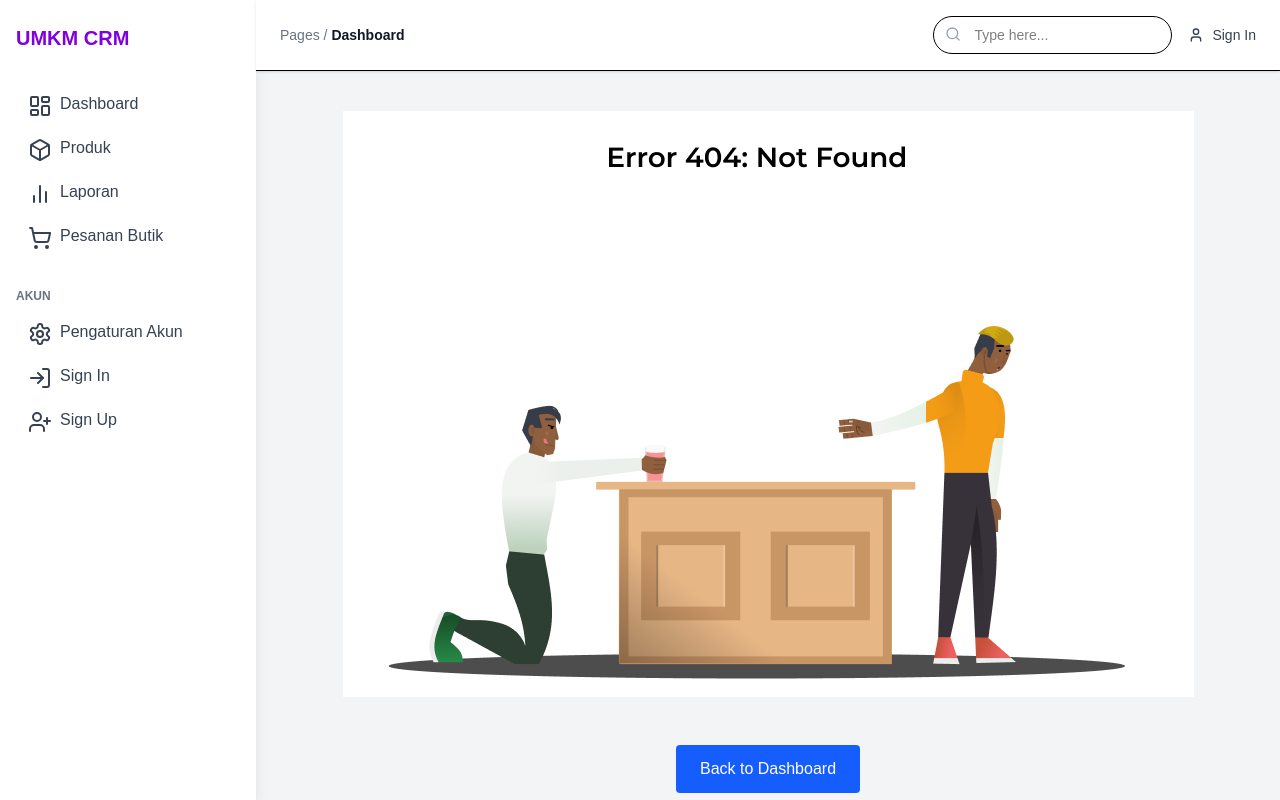
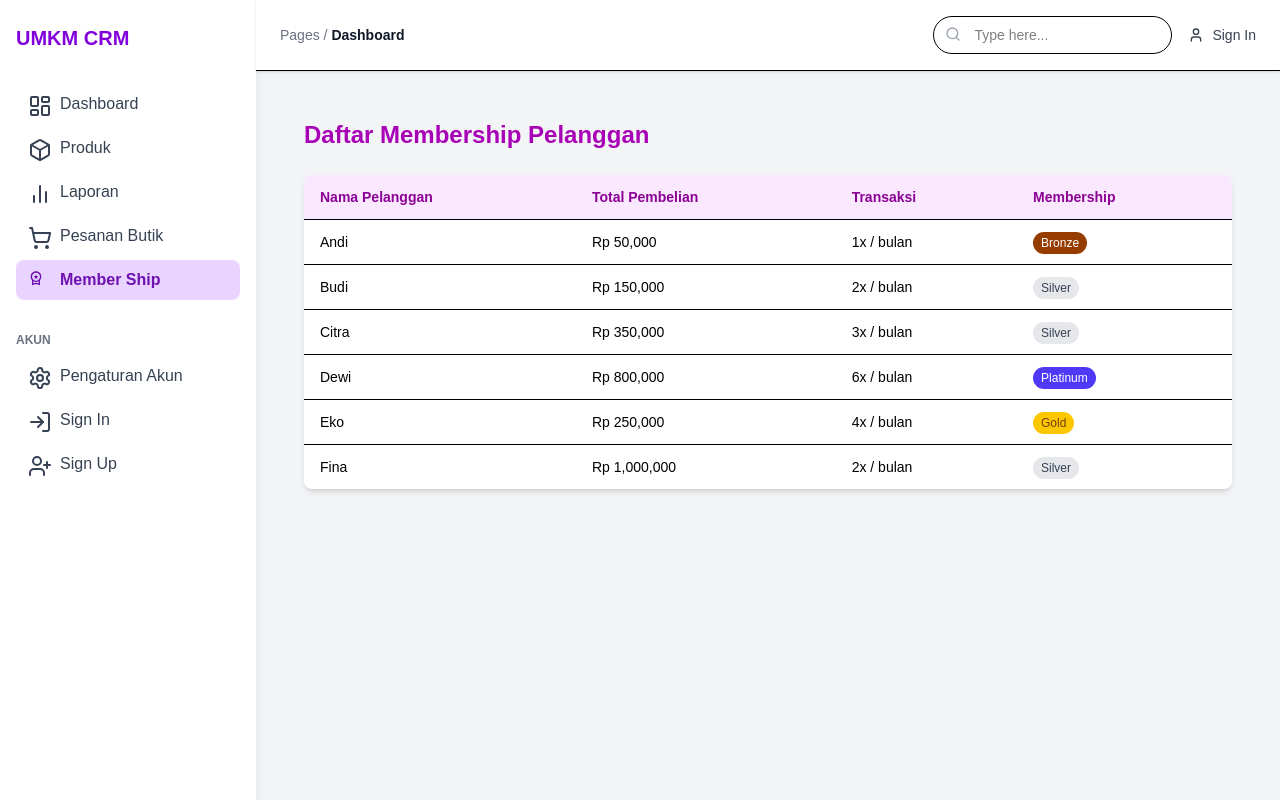
Before and after one commit to DickyAnonym12/kelompok2, a React (Vite) app: page /membership in a window 1280 px wide. Built offline with nearby package versions, Linux system fonts and the light colour scheme; a web font is replaced by a local one.

Commit message:
Membership bagian ku dah siap

```diff
--- a/src/App.jsx
+++ b/src/App.jsx
@@ -23,6 +23,7 @@ const OrderList = React.lazy(() => import("./components/OrderList"));
 const UserList = React.lazy(() => import("./components/UserList"));
 const PesananButik = React.lazy(() => import("./pages/PesananButik"));
 const DetailPesananButik = React.lazy(() => import("./pages/DetailPesanan"));
+const Membership = React.lazy(() => import("./pages/MemberShip"));
 
 function App() {
   return (
@@ -35,6 +36,7 @@ function App() {
           <Route path="/products/:id" element={<ProductDetail />} />
           <Route path="/pesanan-butik" element={<PesananButik />} />
           <Route path="/pesanan-butik/:id" element={<DetailPesananButik />} />
+          <Route path="/membership" element={<Membership />} />
           <Route path="/contact" element={<Error404 />} />
           <Route path="*" element={<Error404 />} />
         </Route>
--- a/src/components/Sidebar.jsx
+++ b/src/components/Sidebar.jsx
@@ -1,3 +1,4 @@
+import { MdOutlineWorkspacePremium } from "react-icons/md";
 import {
     LayoutDashboard,
     Users,         // untuk pelanggan
@@ -16,8 +17,7 @@ import {
     { name: 'Produk', icon: <Box />, path: '/products' },
     { name: 'Laporan', icon: <BarChart2 />, path: '/laporan' },
     { name: 'Pesanan Butik', icon: <ShoppingCart />, path: '/pesanan-butik' },
-
-
+    { name: 'Member Ship', icon: <MdOutlineWorkspacePremium />, path: '/membership' },
   ]
 
   const accountItems = [
--- /dev/null
+++ b/src/pages/MemberShip.jsx
@@ -0,0 +1,67 @@
+import React from "react";
+
+const dataPelanggan = [
+  { id: 1, nama: "Andi", total: 50000, frekuensi: 1 },
+  { id: 2, nama: "Budi", total: 150000, frekuensi: 2 },
+  { id: 3, nama: "Citra", total: 350000, frekuensi: 3 },
+  { id: 4, nama: "Dewi", total: 800000, frekuensi: 6 },
+  { id: 5, nama: "Eko", total: 250000, frekuensi: 4 },
+  { id: 6, nama: "Fina", total: 1000000, frekuensi: 2 },
+];
+
+// Fungsi membership berdasarkan frekuensi transaksi
+function getMembership(frequency) {
+  if (frequency <= 1) return "Bronze";
+  else if (frequency <= 3) return "Silver";
+  else if (frequency <= 5) return "Gold";
+  else return "Platinum";
+}
+
+// Warna badge membership
+const membershipColor = {
+  Bronze: "bg-amber-800 text-white",           // Coklat
+  Silver: "bg-gray-200 text-gray-700",         // Silver
+  Gold: "bg-yellow-400 text-yellow-900",       // Emas
+  Platinum: "bg-indigo-600 text-white",        // Mewah
+};
+
+const MembershipList = () => {
+  return (
+    <div className="p-6">
+      <h1 className="text-2xl font-bold text-fuchsia-700 mb-6">Daftar Membership Pelanggan</h1>
+      <div className="bg-white shadow-md rounded-lg overflow-hidden">
+        <table className="min-w-full table-auto text-sm">
+          <thead className="bg-fuchsia-100 text-fuchsia-800 font-semibold">
+            <tr>
+              <th className="py-3 px-4 text-left">Nama Pelanggan</th>
+              <th className="py-3 px-4 text-left">Total Pembelian</th>
+              <th className="py-3 px-4 text-left">Transaksi</th>
+              <th className="py-3 px-4 text-left">Membership</th>
+            </tr>
+          </thead>
+          <tbody>
+            {dataPelanggan.map((pelanggan) => {
+              const level = getMembership(pelanggan.frekuensi);
+              return (
+                <tr key={pelanggan.id} className="border-t hover:bg-gray-50">
+                  <td className="py-3 px-4">{pelanggan.nama}</td>
+                  <td className="py-3 px-4">Rp {pelanggan.total.toLocaleString()}</td>
+                  <td className="py-3 px-4">{pelanggan.frekuensi}x / bulan</td>
+                  <td className="py-3 px-4">
+                    <span
+                      className={`px-2 py-1 rounded-full text-xs font-medium ${membershipColor[level]}`}
+                    >
+                      {level}
+                    </span>
+                  </td>
+                </tr>
+              );
+            })}
+          </tbody>
+        </table>
+      </div>
+    </div>
+  );
+};
+
+export default MembershipList;
```
